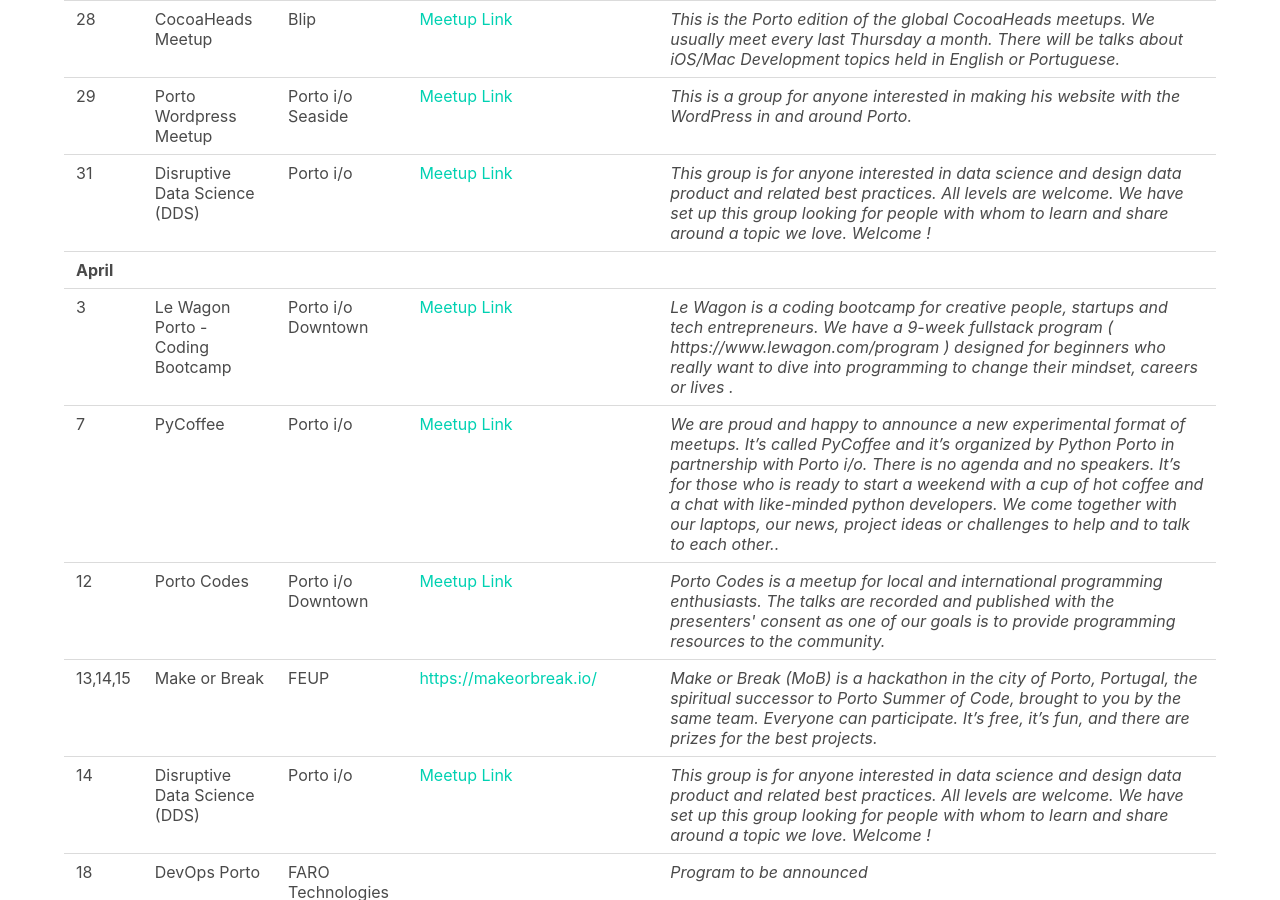
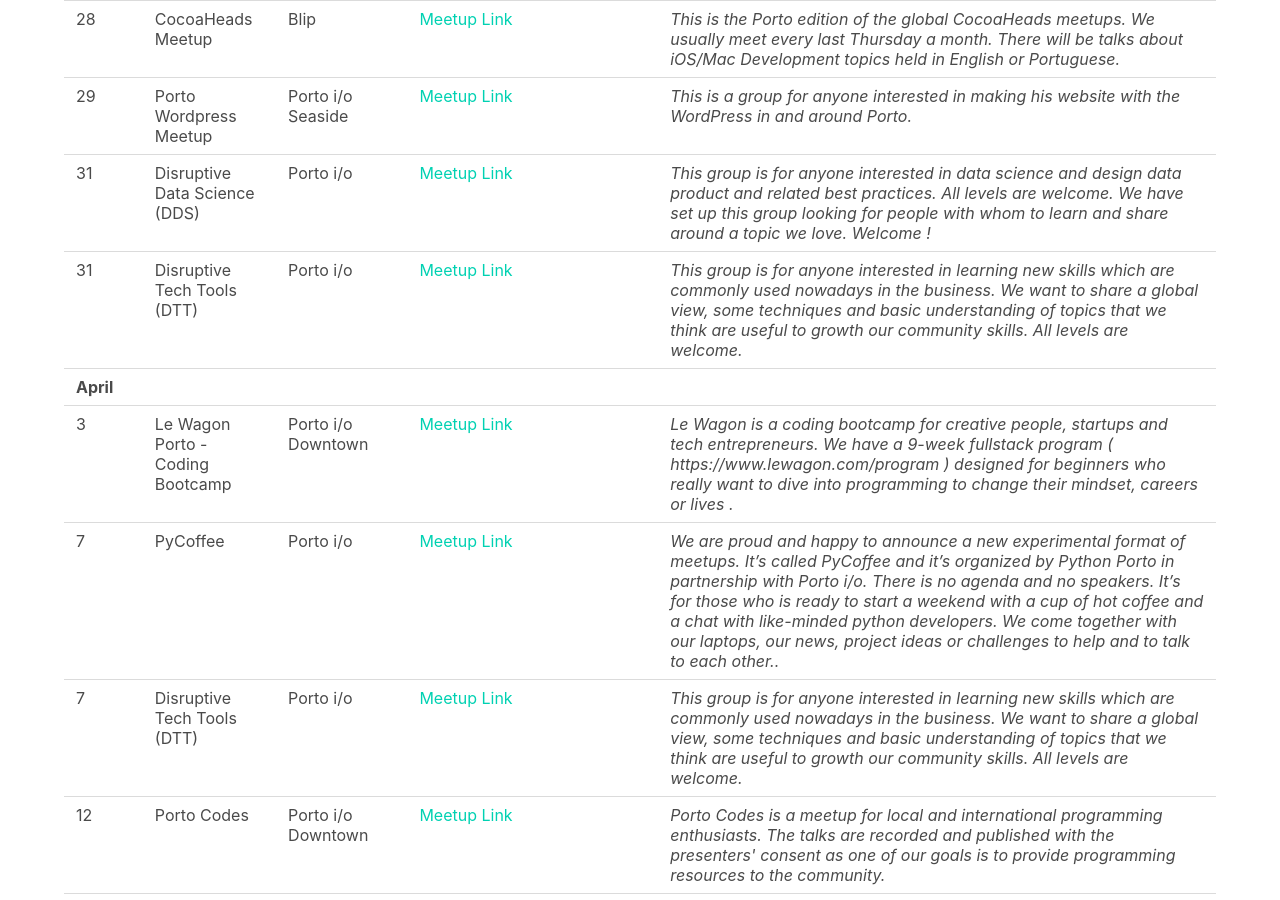
Before and after one commit to DevOpsPorto/devopsporto.github.io, a Jekyll site: the page built from events.html, in a window 1280 px wide and 900 px high, scrolled down 2199 px. Built offline with Jekyll 4.4.1, drawn with Linux system fonts in a browser that asks for light colours.

Commit message:
add DDT / DDs events

```diff
--- a/events.html
+++ b/events.html
@@ -230,13 +230,23 @@
             <td>Disruptive Data Science (DDS)</td>
             <td>Porto i/o</td>
                 <td>
-                    <a href="https://www.meetup.com/pt-BR/Disruptive-Data-Science/events/248449794/" target="_blank">Meetup Link</a>
+                    <a href="https://www.meetup.com/pt-BR/Disruptive-Data-Science/events/248450291/" target="_blank">Meetup Link</a>
                 </td>
                 <td>
                     <i>This group is for anyone interested in data science and design data product and related best practices. All levels are welcome. We have set up this group looking for people with whom to learn and share around a topic we love. Welcome !</i>
                 </td>
         </tr>
-
+        <tr>
+            <td>31</td>
+            <td>Disruptive Tech Tools (DTT)</td>
+            <td>Porto i/o</td>
+                <td>
+                    <a href="https://www.meetup.com/pt-BR/Disruptive-Tech-Tools/events/248869203/" target="_blank">Meetup Link</a>
+                </td>
+                <td>
+                    <i>This group is for anyone interested in learning new skills which are commonly used nowadays in the business. We want to share a global view, some techniques and basic understanding of topics that we think are useful to growth our community skills. All levels are welcome.</i>
+                </td>
+        </tr>
         <tr>
             <td colspan="5">
                 <b>April</b>
@@ -264,6 +274,17 @@
                     <i>We are proud and happy to announce a new experimental format of meetups. It’s called PyCoffee and it’s organized by Python Porto in partnership with Porto i/o.
 
                         There is no agenda and no speakers. It’s for those who is ready to start a weekend with a cup of hot coffee and a chat with like-minded python developers. We come together with our laptops, our news, project ideas or challenges to help and to talk to each other..</i>
+                </td>
+        </tr>
+        <tr>
+            <td>7</td>
+            <td>Disruptive Tech Tools (DTT)</td>
+            <td>Porto i/o</td>
+                <td>
+                    <a href="https://www.meetup.com/pt-BR/Disruptive-Tech-Tools/events/248869709/" target="_blank">Meetup Link</a>
+                </td>
+                <td>
+                    <i>This group is for anyone interested in learning new skills which are commonly used nowadays in the business. We want to share a global view, some techniques and basic understanding of topics that we think are useful to growth our community skills. All levels are welcome.</i>
                 </td>
         </tr>
         <tr>
```
